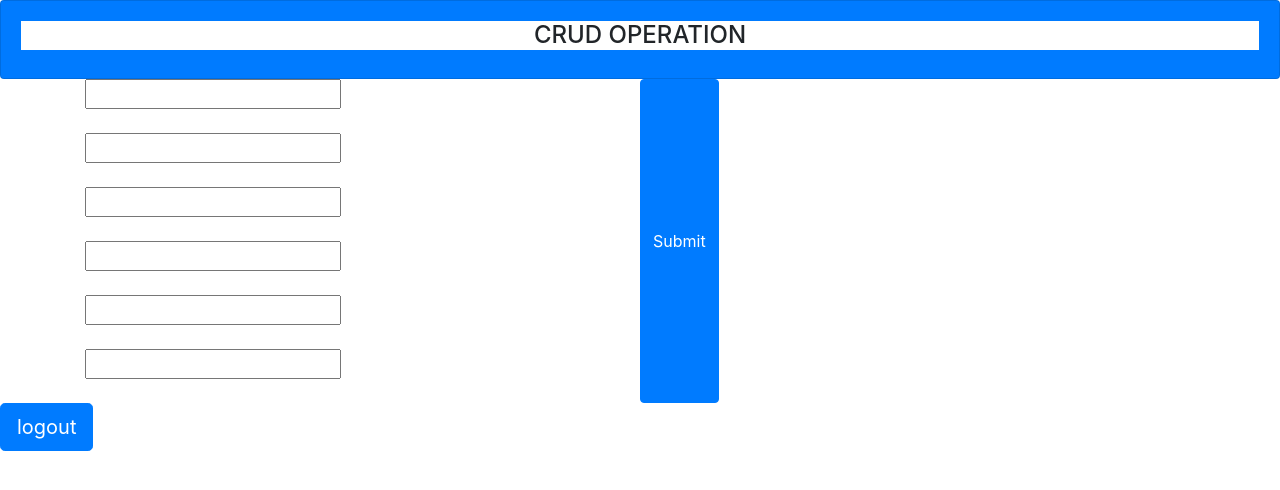
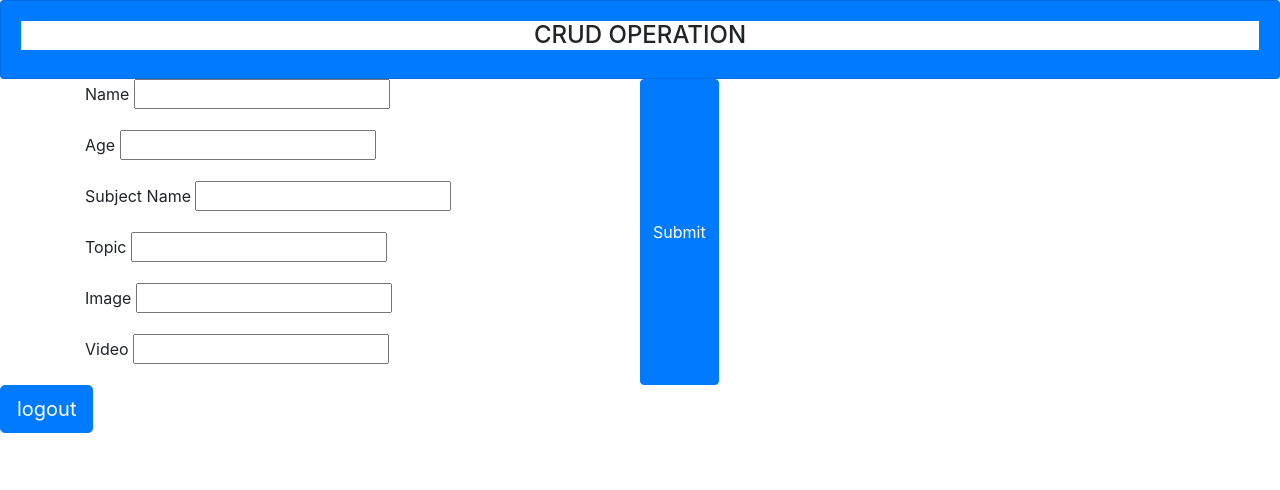
Before and after one commit to manishdashsharma/Django-CRUD-Application, a Django app: page /school/save/ in a window 1280 px wide. Shown: the top 490 px of the page. Run offline with Django 4.2, Linux system fonts and the light colour scheme; some libraries are stand-ins or nearby versions.

Commit message:
completed

```diff
--- a/school/templates/index.html
+++ b/school/templates/index.html
@@ -14,27 +14,28 @@
             <form method="POST">
               {% csrf_token %}
               <div class="form-group">
-                <label for="exampleInputEmail1">{{form.name}}</label>
+                <label for="exampleInputEmail1">{{form.name.label}}</label>
+                {{ form.name}}
               </div>
               <div class="form-group">
-                <label for="exampleInputEmail1">{{form.age}}</label>
-
+                <label for="exampleInputEmail1">{{form.age.label}}</label>
+                {{form.age}}
               </div>
               <div class="form-group">
-                <label for="exampleInputEmail1">{{form.subjectName}}</label>
-
+                <label for="exampleInputEmail1">{{form.subjectName.label}}</label>
+                {{form.subjectName}}
               </div>
               <div class="form-group">
-                <label for="exampleInputEmail1">{{form.topic}}</label>
-
+                <label for="exampleInputEmail1">{{form.topic.label}}</label>
+                {{form.topic}}
               </div>
               <div class="form-group">
-                <label for="exampleInputEmail1">{{form.image}}</label>
-
+                <label for="exampleInputEmail1">{{form.image.label}}</label>
+                {{form.image}}
               </div>
               <div class="form-group">
-                <label for="exampleInputEmail1">{{form.video}}</label>
-
+                <label for="exampleInputEmail1">{{form.video.label}}</label>
+                {{form.video}}
               </div>
               </div>
               <input type="submit" class="btn btn-primary" value="Submit" />
--- a/school/templates/list.html
+++ b/school/templates/list.html
@@ -5,7 +5,6 @@
       <div class="card">
         <div class="card-body">
           <center>
-            <h4>You may create a Content:</h4>
             <a href="{% url 'school:save' %}" class="btn btn-success">Create</a>
           </center>
         </div>
@@ -47,6 +46,8 @@
       </table>
     </div>
   </div>
-  <a class="btn btn-primary btn-lg" href="{% url 'users:logout' %}" role="button">logout</a>
+  <center>
+    <a class="btn btn-success" href="{% url 'users:logout' %}" role="button">logout</a>
+  </center>
 </div>
 {% endblock %}
```
Also changed, not shown: users/templates/users/home.html (+5 -8 lines).
